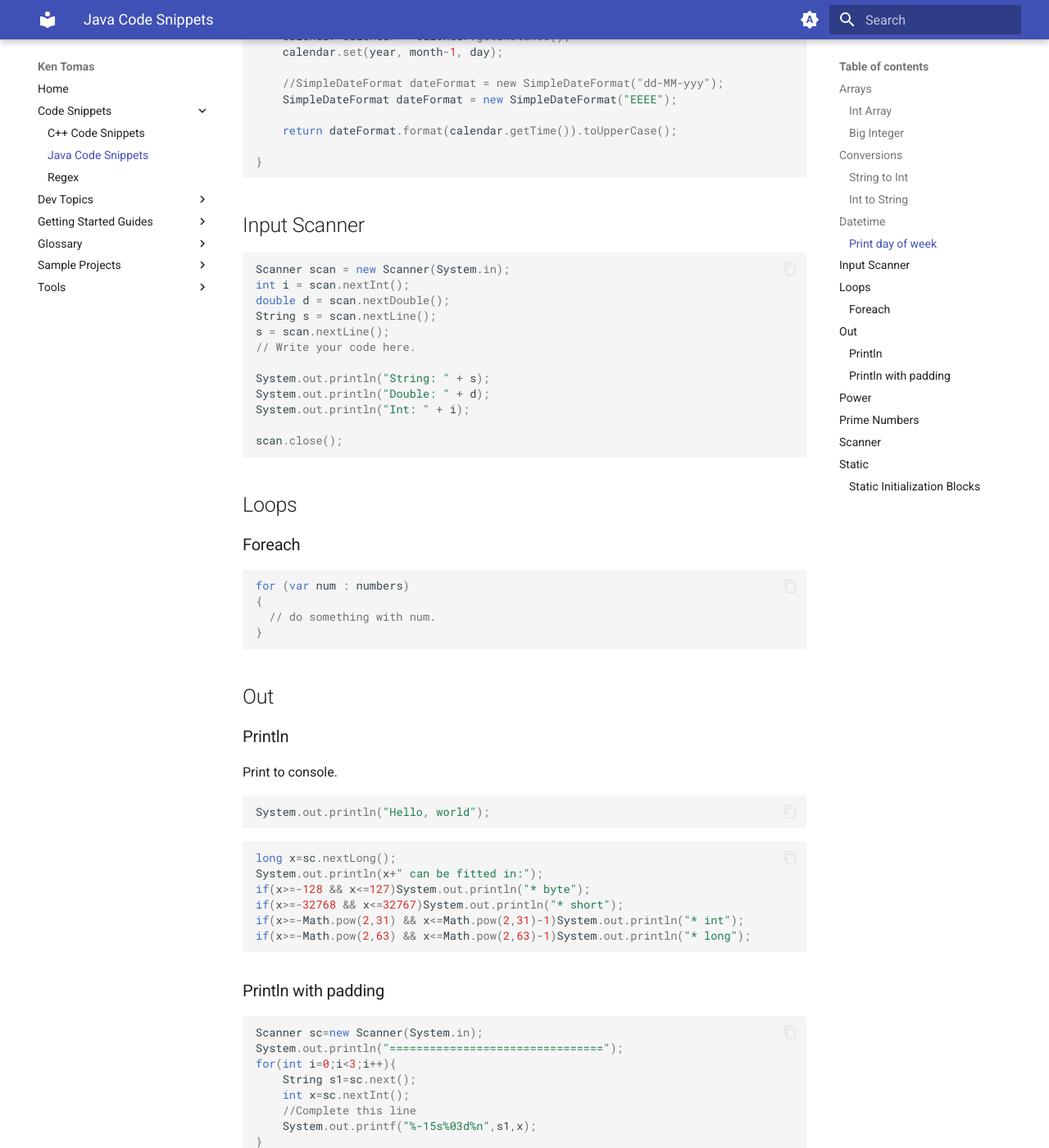
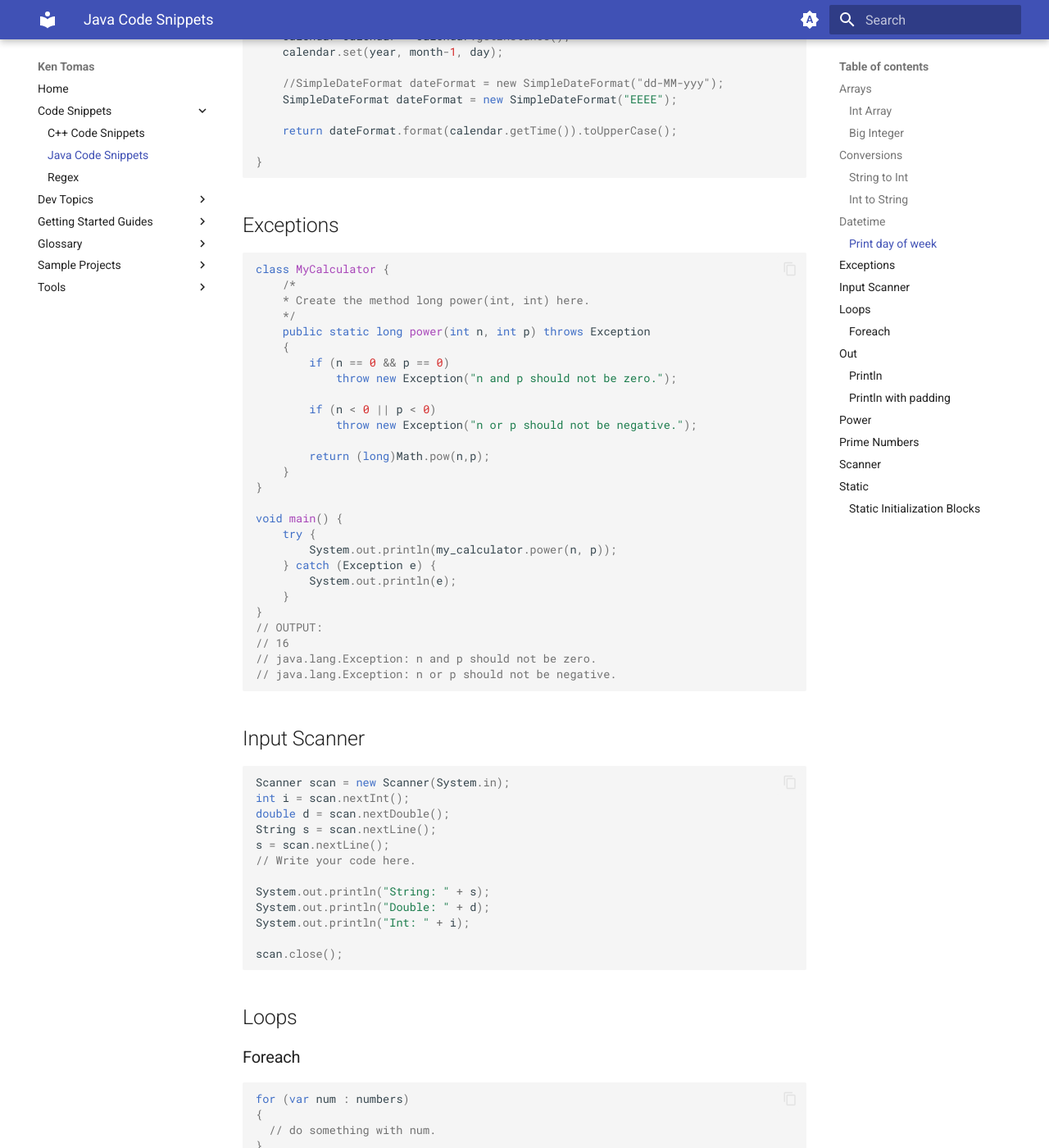
Before and after one commit to kentomas/kentomas.github.io, an MkDocs documentation site: the page built from docs/Code Snippets/Java.md, in a window 1280 px wide and 1400 px high, scrolled down 1226 px. Shown: the whole window at 82% size. Built offline with MkDocs 1.6.1 and Material for MkDocs 9.7.7, drawn with Linux system fonts in a browser that asks for light colours.

Commit message:
- Added java exception example.

````diff
--- a/docs/Code Snippets/Java.md
+++ b/docs/Code Snippets/Java.md
@@ -62,6 +62,38 @@ public static String findDay(int month, int day, int year) {
     return dateFormat.format(calendar.getTime()).toUpperCase();
 
 }
+```
+
+## Exceptions
+
+``` java
+class MyCalculator {
+    /*
+    * Create the method long power(int, int) here.
+    */
+    public static long power(int n, int p) throws Exception
+    {
+        if (n == 0 && p == 0)
+            throw new Exception("n and p should not be zero.");
+
+        if (n < 0 || p < 0)
+            throw new Exception("n or p should not be negative.");
+
+        return (long)Math.pow(n,p);
+    }
+}
+
+void main() {
+    try {
+        System.out.println(my_calculator.power(n, p));
+    } catch (Exception e) {
+        System.out.println(e);
+    }
+}
+// OUTPUT:
+// 16
+// java.lang.Exception: n and p should not be zero.
+// java.lang.Exception: n or p should not be negative.
 ```
 
 ## Input Scanner
````
